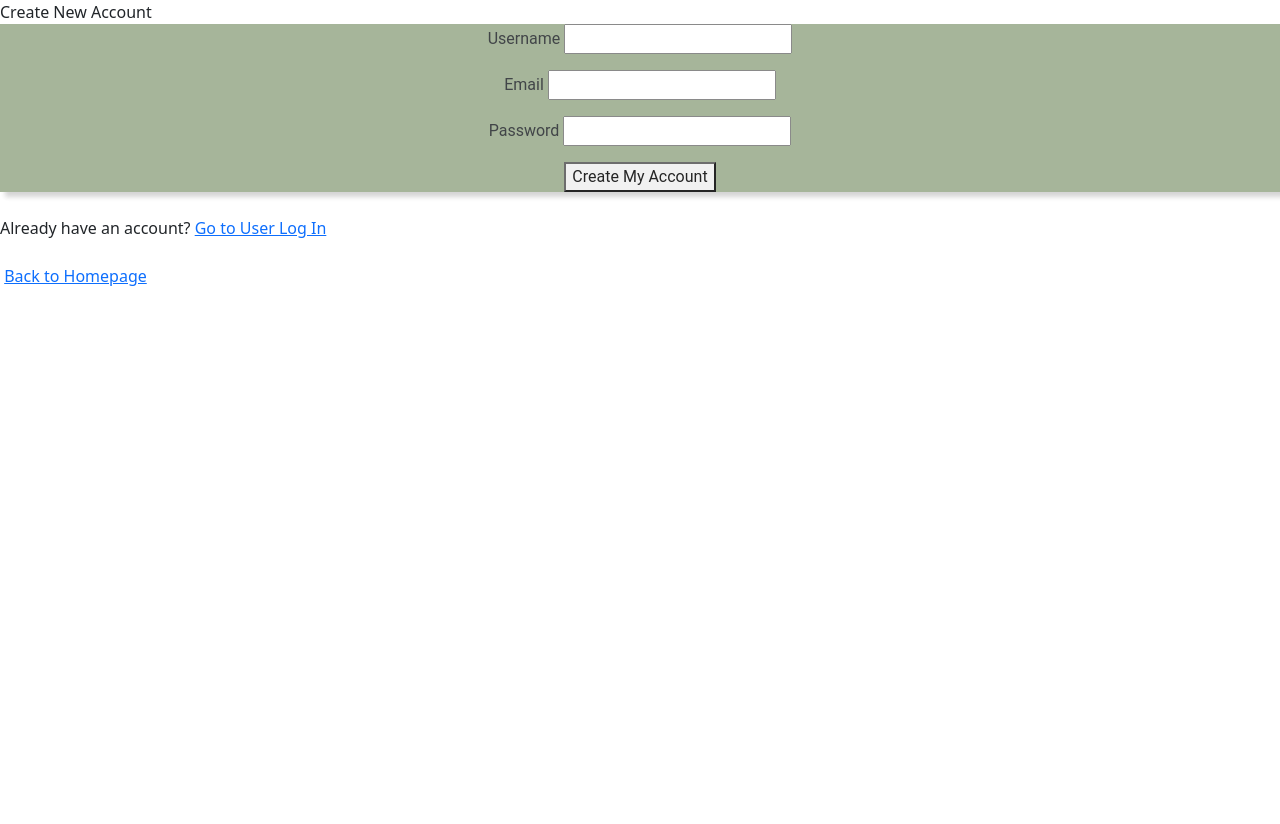
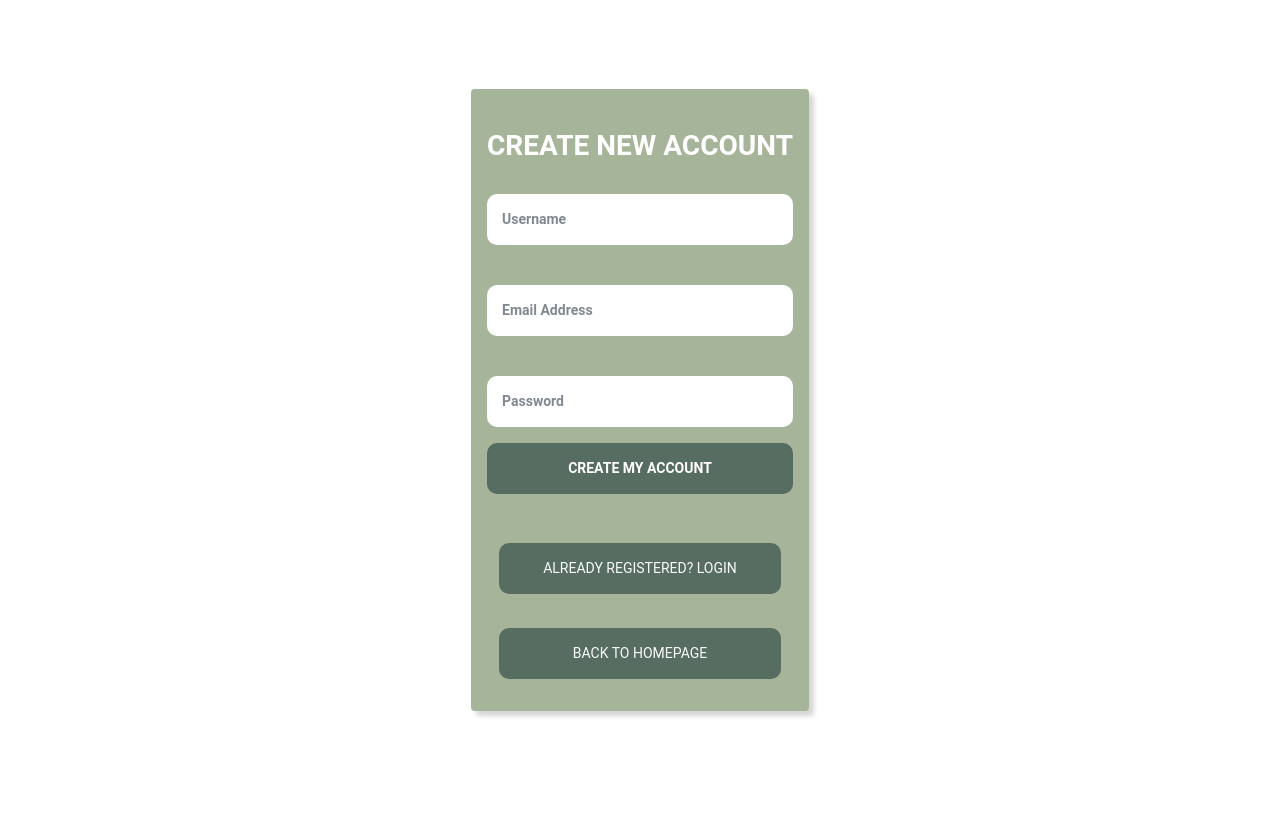
Before and after one commit to Jessica-Lynn3/National-Parks-and-Lakes-WebApp, a Flask app: page /create-account in a window 1280 px wide. Before the commit the page ends 286 px from the top, so only its background shows below. Run offline with Flask 2, Linux system fonts and the light colour scheme; some libraries are stand-ins or nearby versions.

Commit message:
Completed styling for create account page

```diff
--- a/templates/create-account.html
+++ b/templates/create-account.html
@@ -11,33 +11,46 @@
 <!--               FORM TO CREATE NEW ACCOUNT                                                                                         -->
 <!-- -------------------------------------------------------------------------------------------------------------------------------- -->
 
-    <label for="Form to Create New Account">Create New Account</label>
-    <form action="/create-account" method="POST">
-        <p>
-            Username <input type="text" name="username" required>
-        </p>
-        <p>
-            Email <input type="text" name="email" required>
-        </p>
-        <p>
-            Password <input type="password" name="password" required>
-        </p>
-        <button type="submit">Create My Account</button>
-    </form>
+<body id="body-create-account-page">
+    <!-- Allows me to move my design to middle of page to set up the form  -->
+    <div class="form full-width d-flex justify-content-center and align-items-center">
+        <!-- Add form with padding adjusted for responsive design: p-4 is mobile framework, p-sm-3 need less padding -->
 
-    <br>
+        <form action="/create-account" method="POST" class="rounded p-4 p-sm-3">
+        <label for="Form to Create New Account"></label>
+        <h3 class="text-center fw-bold text-white">CREATE NEW ACCOUNT</h3>
 
-<!-- -------------------------------------------------------------------------------------------------------------------------------- -->
-<!--                NAVIGATION LINKS                                                                                                  -->
-<!-- -------------------------------------------------------------------------------------------------------------------------------- -->
+            <div class="mb-3">
+                <label for="username" class="form-label"></label>
+                <input type="text" name="username" required class="form-control fw-bold" id="username" placeholder="Username">
+            </div>
 
-    <label for="Nav Link to Go to User Log In">Already have an account?</label>
-    <a href="/login" class="button">Go to User Log In</a>
+            <div class="mb-3">
+                <label for="emailAddress" class="form-label"></label>
+                <input type="email" name="email" required class="form-control fw-bold" id="emailAddress" aria-describedby="emailHelp" placeholder="Email Address">
+                <div id="emailHelp" class="form-text"></div>
+            </div>
 
-    <br>
-    <br>
+            <div class="mb-3">
+                <label for="password" class="form-label"></label>
+                <input type="password" name="password" required class="form-control fw-bold" id="password" placeholder="Password">
+            </div>
 
-    <label for="Nav Link to go back to Homepage"></label>
-    <a href="/" class="button">Back to Homepage</a>
+            <button type="submit" class="btn mb-3 fw-bolder text-white">CREATE MY ACCOUNT</button>
+
+            <div class="container">
+                <div class="message mb-3 text-center">
+                    <label for="Nav Link to Login"></label>
+                    <p><button class="btn"><a class="text-light" href="/login">Already registered? Login</a></button></p>
+                </div>
+                <div class="message mb-3 text-center">
+                    <label for="Nav Link Back to Homepage"></label>
+                    <p><button class="btn"><a class="text-light" href="/">Back to Homepage</a></button></p>
+                </div>
+            </div>
+
+        </form>
+    </div>
+</body>
 
 {% endblock %}
```
